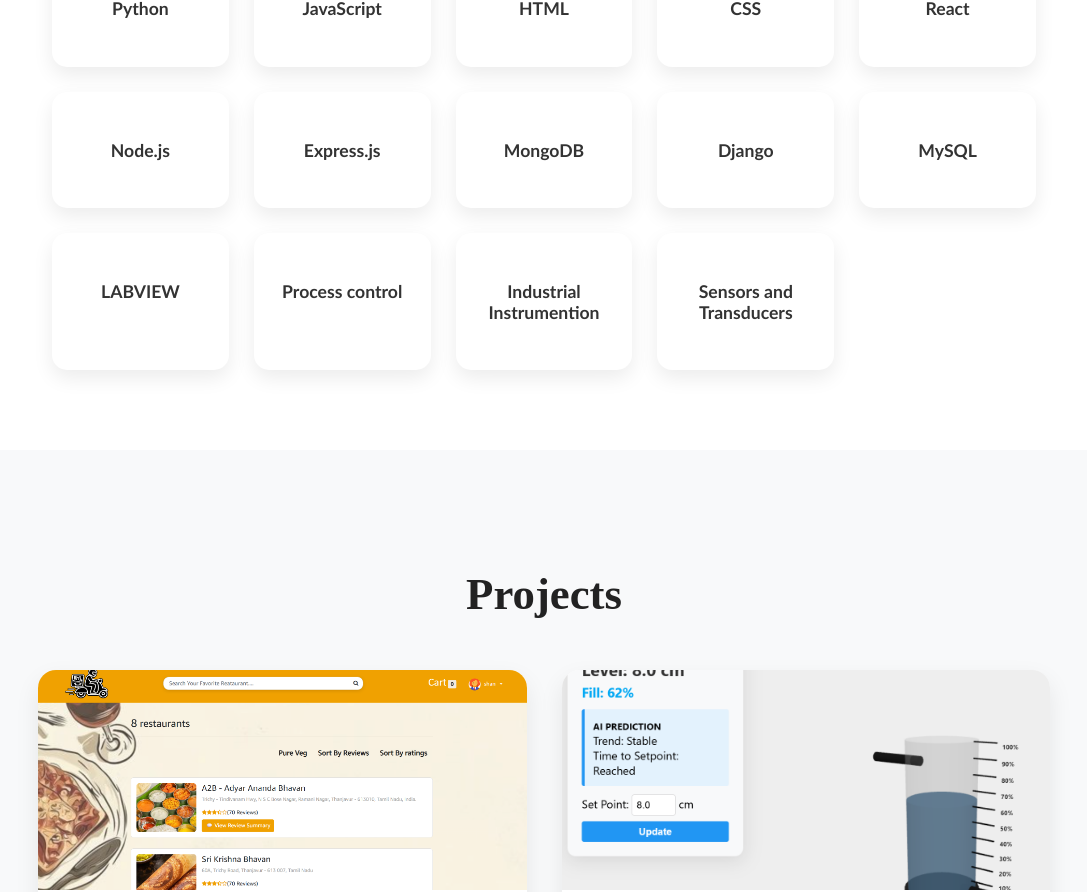
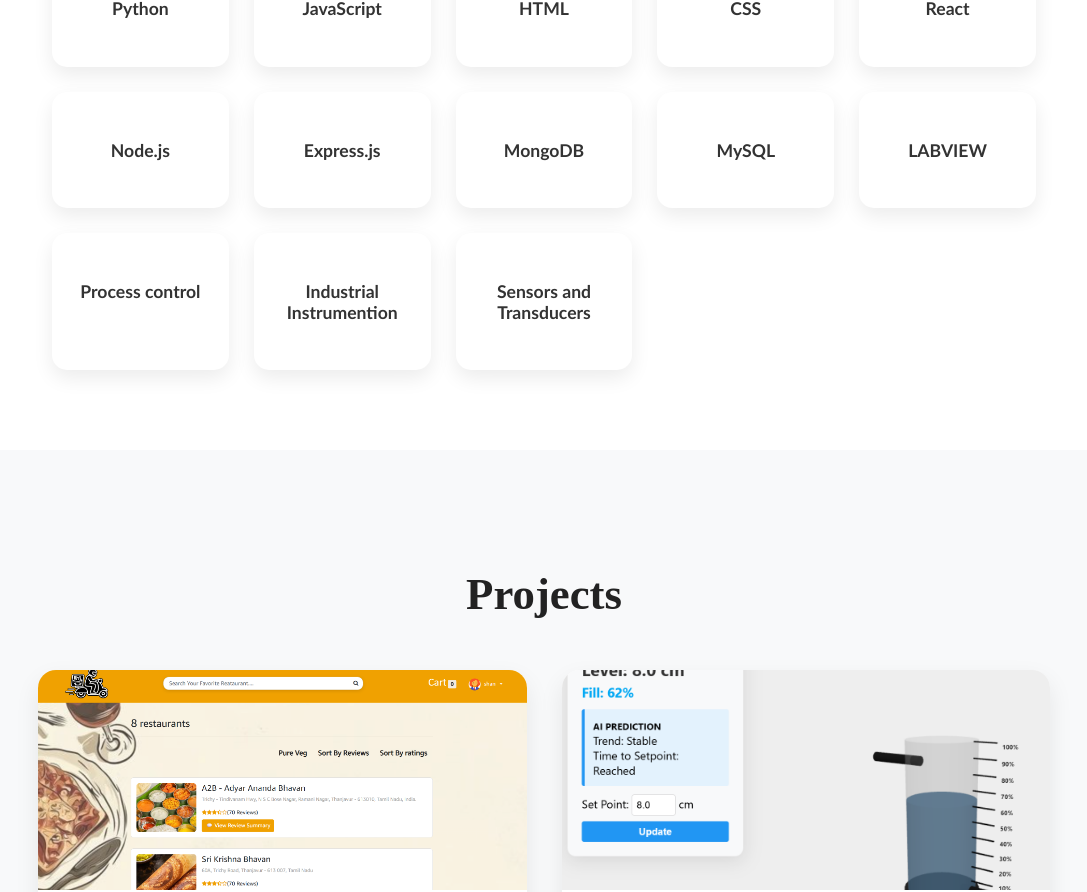
Before and after one commit to shanmathi180/portfolio, a React (Vite) app: page / in a window 1280 px wide. Shown: the part 1413-2305 px from the top of the page, without its empty margins (96-1183 px from the left). Built offline with nearby package versions, Linux system fonts and the light colour scheme.

Commit message:
Update Skills.jsx

```diff
--- a/src/components/Skills.jsx
+++ b/src/components/Skills.jsx
@@ -9,7 +9,6 @@ function Skills() {
         "Node.js",
         "Express.js",
         "MongoDB",
-        "Django",
         "MySQL",
         "LABVIEW",
         "Process control",
```
